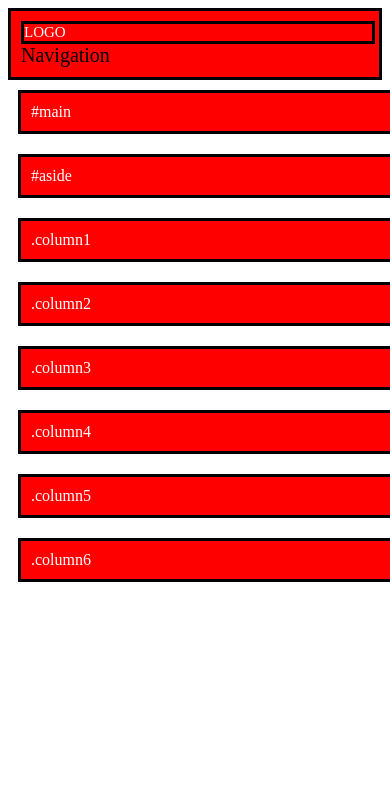
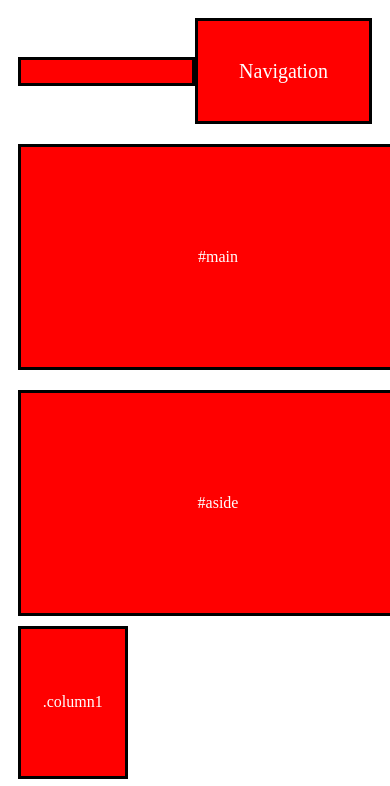
Before and after one commit to AntonAndersson1/media, a plain HTML site: page index.html in a window 390 px wide. Shown: the top 786 px of the page. Drawn offline with Linux system fonts and the light colour scheme.

Commit message:
Update Media.css

```diff
--- a/Media.css
+++ b/Media.css
@@ -1,32 +1,72 @@
+#nav{
+    display: flex;
+    background-color: red;
+    color: white;
+    border: 3px solid black;
+    align-self: flex-end;
+    width: 80%;
+    flex-direction: row-reverse;
+    height: 100px;
+    align-items: center;
+    justify-content: center;
+}
+
+
 #header{
-    display: flex;
-    padding: 10px;
-    border: 3px solid black;
-    justify-content: space-between;
-    background-color: red;
+display: flex;
+justify-content: space-between;
+font-size: 20px;
+flex-direction: row;
+padding: 10px;
+align-self: auto;
+justify-content: space-around;
+align-items: center;
 }
 
 #logo{
- font-size:  15px ;
-    }
-#nav{
-font-size: 20px;
-align-self: flex-end;
+color: red;
+}
+
+#main, #aside, .column{
+    padding: 10px;
+    margin: 10px;
+    display:flex;
+    justify-content: center;
+    align-items: center;
 
 }
 
-
-
-#aside, #main, .column{
-
-margin: 10px;
-display:inline-block;
-flex-wrap:wrap;
-justify-content: space-between;
-align-self: flex-end;
-padding: 10px;
+#con2{
+    justify-content: space-around;
+    margin: 30px;
 }
 
+#con3{
+    justify-content: space-between;
+    flex-wrap: wrap;
+    display: flex;
+    clear: both;
+    justify-content: space-around;
+}
+
+.column{
+    width: calc(50% - 25%);
+    height: 15vh;
+
+}
+
+#aside{
+    width: calc(65% - 40%);
+    height: 200px;
+    float: left;
+
+}
+
+#main{
+    width: calc(80% - 20%);
+    height: 200px;
+    float: left;
+}
 
 
 div{
@@ -35,22 +75,39 @@ div{
     border: 3px solid black;
     color: white;
 }
-#main{
-    width: calc(70%-20px);
-    float: left;
-}
+@media only screen and (min-width: 440px) and (max-width: 1199px) {
+    #main, #aside {
+    max-width: 50%;
 
-@media only screen and (min-width: 768px) and (max-width: 1199px) {
-    #main, #aside {
-        width: 100%;
-        float: none;
     }
 
     .column {
-        width: calc(50% - 20px);
+        width: calc(25% - 10px);
+
+    }
+
+    #con2{
+    justify-content: left;
     }
 }
-@media only screen and (max-width: 767px) {
+
+@media only screen and (max-width: 440px) {
+
+    #logo, #nav {
+        width: 100%;
+    }
+
+    #main, #aside {
+        width: 100%;
+
+    }
+    .column {
+        width: calc(25% - 10px);
+
+    }
+}
+
+@media only screen and (max-width: 330px) {
     #header {
         flex-direction: column;
     }
@@ -61,7 +118,7 @@ div{
 
     #main, #aside {
         width: 100%;
-        float: none;
+
     }
 
     .column {
```
